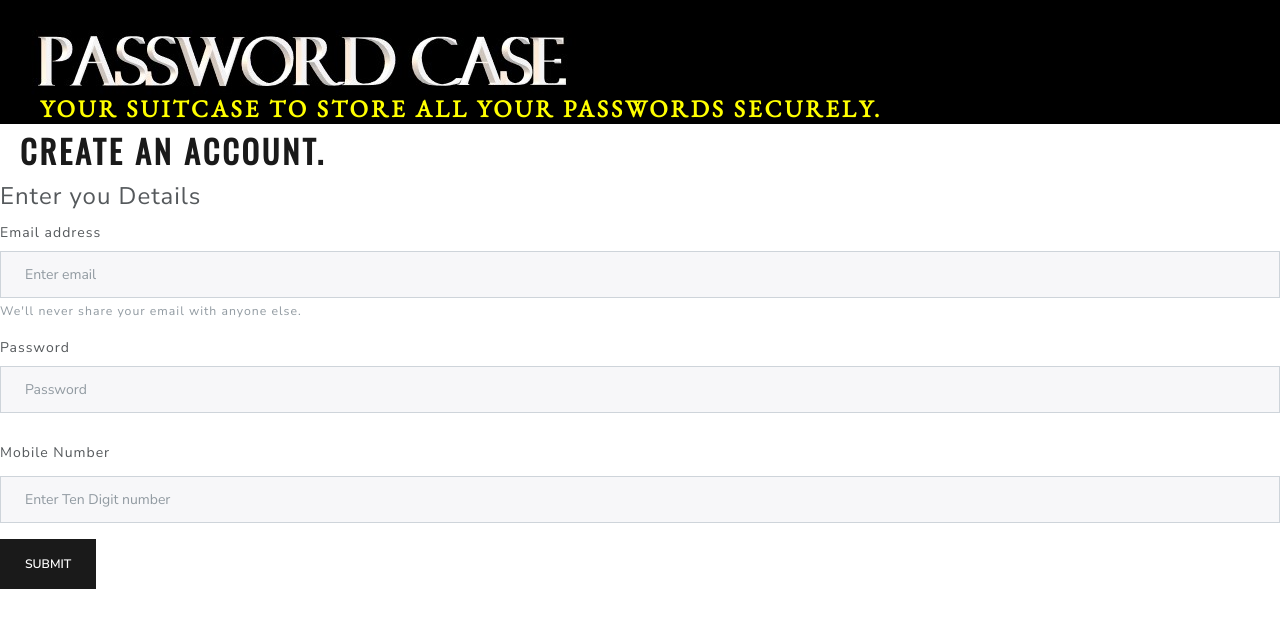
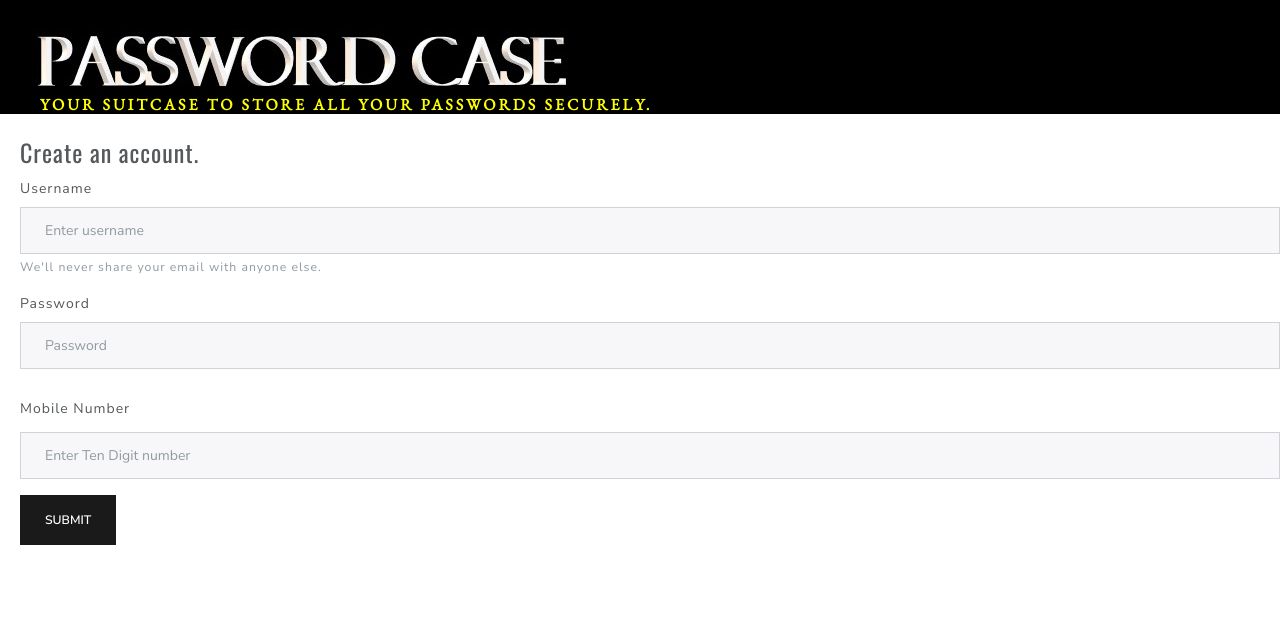
Before and after one commit to shivamgupta077/PasswordCase, a Django app: page / in a window 1280 px wide. Shown: the top 628 px of the page. Run offline with Django 3.2, Linux system fonts and the light colour scheme; some libraries are stand-ins or nearby versions.

Commit message:
New Commit

```diff
--- a/mysite/account/templates/account/register.html
+++ b/mysite/account/templates/account/register.html
@@ -2,7 +2,7 @@
 <!DOCTYPE html>
 <html>
 <head>
-    <title>Title</title>
+    <title>Password Case</title>
     <link href="https://fonts.googleapis.com/css?family=EB+Garamond" rel="stylesheet">
     <link href="https://fonts.googleapis.com/css?family=Oswald" rel="stylesheet">
     <link rel="stylesheet" href="https://bootswatch.com/lux/bootstrap.min.css">
@@ -14,7 +14,7 @@
             display: block;
             margin: 0px;
             padding: 0px;
-            height: 25%;
+            margin-bottom: 20px;
             background-color: black;
         }
     </style>
@@ -23,22 +23,14 @@
 <body style="margin: 0px; padding: 0px;">
     <div class="page-header" id="header">
         <image style="margin-top: 30px;" src = "{% static '/account/icon.jpg' %}"/>
-        <h3 style="color: Yellow; margin-left: 40px; margin-top: 0px;">Your suitcase to store all your passwords securely.</h3>
+        <h5 style="color: Yellow; margin-left: 40px; margin-top: 0px; margin">Your suitcase to store all your passwords securely.</h5>
     </div>
-    <h1 style="font-family: 'Oswald', sans-serif; margin-left: 20px;">Create an account.</h1>
-
-
-
-
-
-
     <form>
-  <fieldset>
-    <legend>Enter you Details</legend>
-
+    <fieldset style="margin-left: 20px;">
+        <legend style="font-family: 'Oswald', sans-serif;">Create an account.</legend>
         <div class="form-group">
-      <label for="exampleInputEmail1">Email address</label>
-      <input type="email" class="form-control" id="exampleInputEmail1" aria-describedby="emailHelp" placeholder="Enter email">
+            <label for="exampleInputEmail1">Username</label>
+            <input type="email" class="form-control" id="exampleInputEmail1" aria-describedby="emailHelp" placeholder="Enter username">
             <small id="emailHelp" class="form-text text-muted">We'll never share your email with anyone else.</small>
         </div>
         <div class="form-group">
@@ -49,29 +41,8 @@
             <label class="col-form-label" for="inputDefault">Mobile Number</label>
             <input type="text" class="form-control" placeholder="Enter Ten Digit number" id="inputDefault">
         </div>
-
         <button type="submit" class="btn btn-primary" onClick="location.href='{% url 'login' %}'">Submit</button>
     </fieldset>
     </form>
-
-    <!--
-    <div>
-        <form method="post">
-            {% csrf_token %}
-            <div>
-            <h4><label>Enter your name: </label>{{ form.username }}</h4>
-            <h4><label>Enter Password: </label>{{ form.password }}</h4>
-            <h4><label>Enter your phone number: </label>{{ form.phone_number }}</h4>
-            <h4><label>ans1: </label>{{ form.answer1 }}</h4>
-            <h4><label>ans2: </label>{{ form.answer2 }}</h4>
-            <h4><label>ans3: </label>{{ form.answer3 }}</h4>
-            <h4><label>ans4: </label>{{ form.answer4 }}</h4>
-            <h4><label>ans5: </label>{{ form.answer5 }}</h4>
-            <button type="submit" class="btn btn-info btn-block" onClick="location.href='{% url 'login' %}'">Find</button>
-            </div>
-        </form>
-    </div>
-    -->
-
 </body>
 </html>
```
Lines whose indentation alone changed are shown as unchanged.
